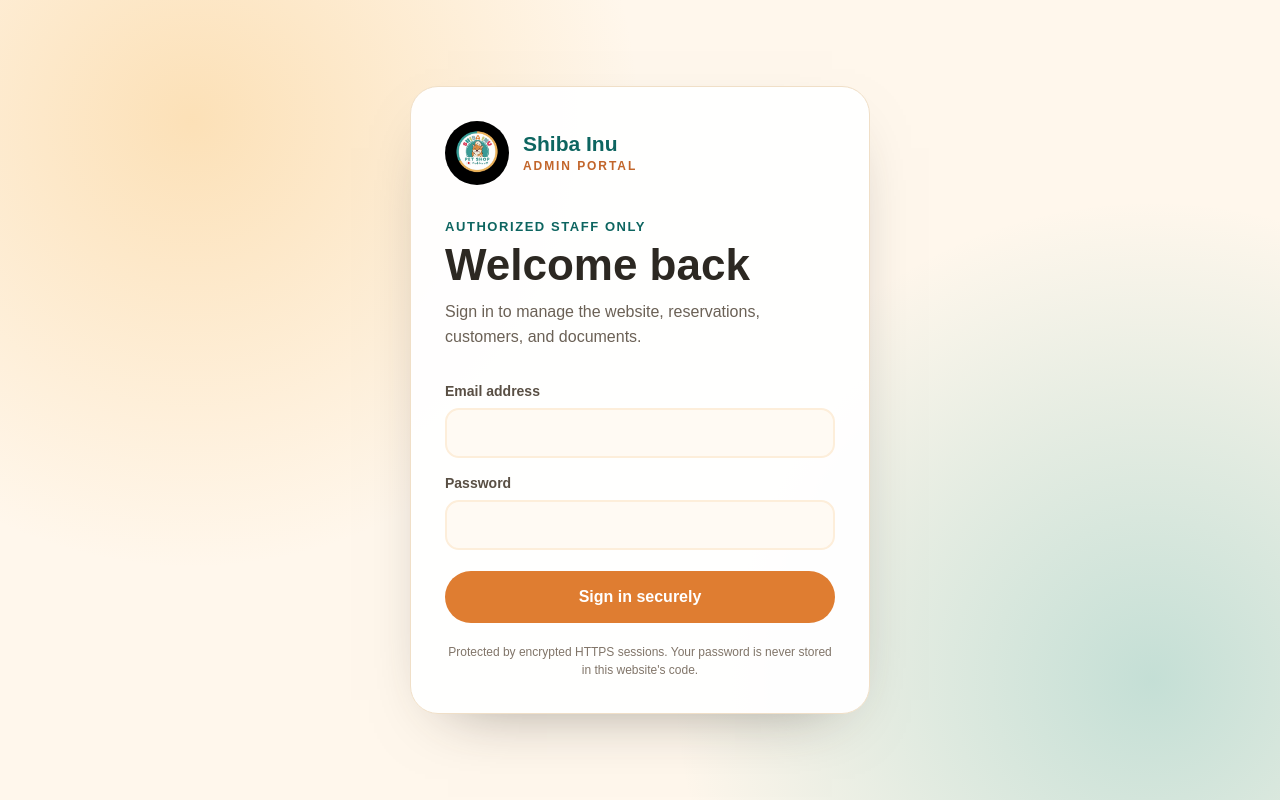
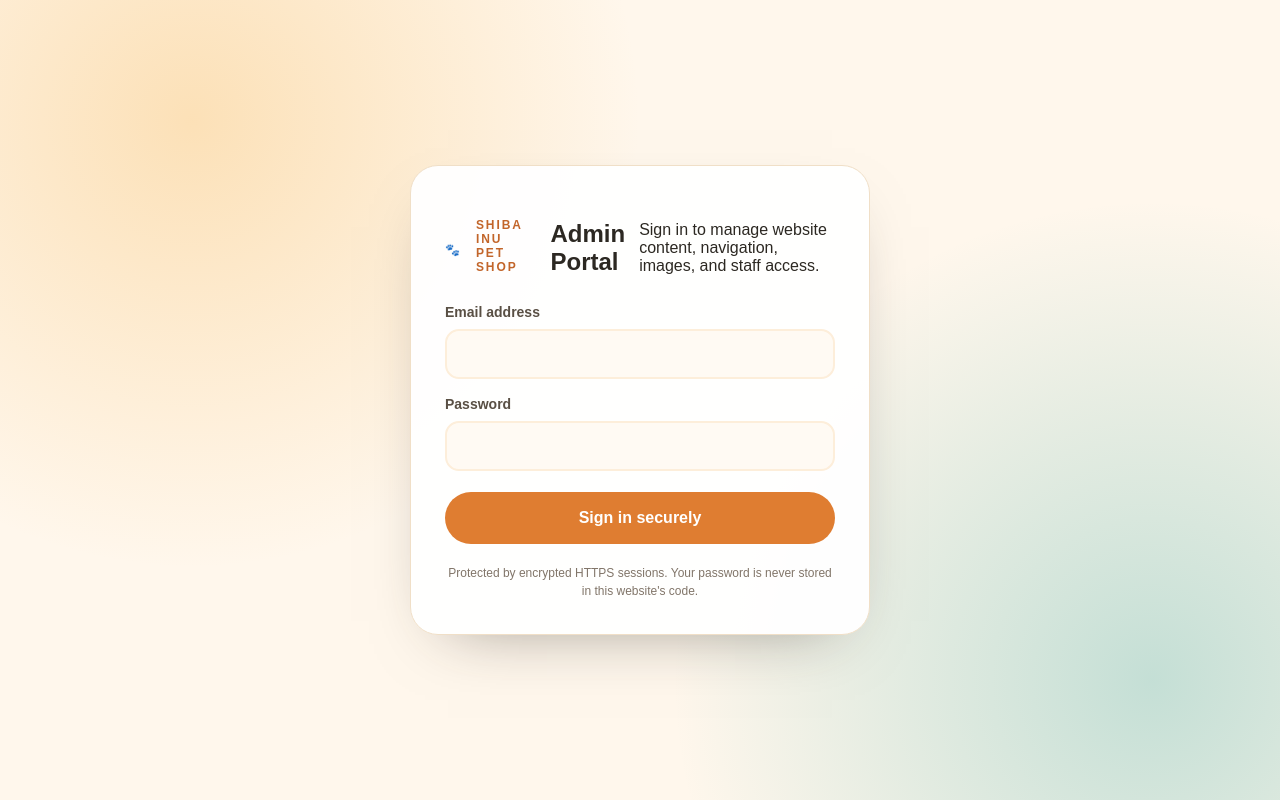
Before and after one commit to ianmags05-create/shiba-inu, a Next.js app: page /admin/login in a window 1280 px wide. Built offline with nearby package versions, Linux system fonts and the light colour scheme; no server answers.

Commit message:
Align admin login design

```diff
--- a/src/app/admin/login/page.tsx
+++ b/src/app/admin/login/page.tsx
@@ -17,16 +17,7 @@ export default async function AdminLogin() {
   return (
     <main className={styles.shell}>
       <section className={styles.card} aria-labelledby="admin-login-title">
-        <div className={styles.brand}>
-          {/* eslint-disable-next-line @next/next/no-img-element */}
-          <img src="/uploads/shiba-inu-logo.jpg" alt="Shiba Inu Pet Shop" />
-          <div><strong>Shiba Inu</strong><span>Admin Portal</span></div>
-        </div>
-        <div className={styles.copy}>
-          <p className={styles.eyebrow}>Authorized staff only</p>
-          <h1 id="admin-login-title">Welcome back</h1>
-          <p>Sign in to manage the website, reservations, customers, and documents.</p>
-        </div>
+        <div className={styles.brand}><span className={styles.paw}>🐾</span><span className={styles.eyebrow}>Shiba Inu Pet Shop</span><h1 id="admin-login-title">Admin Portal</h1><p>Sign in to manage website content, navigation, images, and staff access.</p></div>
         <LoginForm configured={configured} />
         <p className={styles.security}>Protected by encrypted HTTPS sessions. Your password is never stored in this website&apos;s code.</p>
       </section>
```
